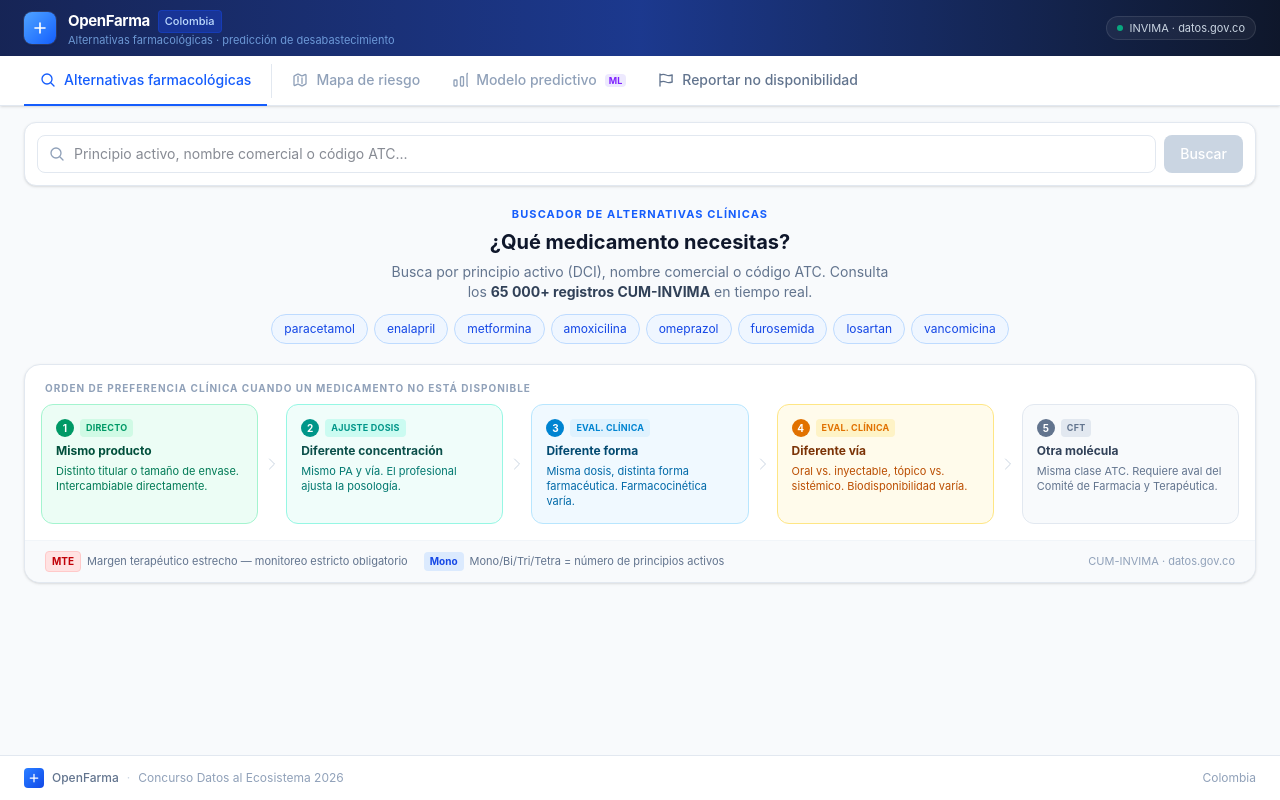
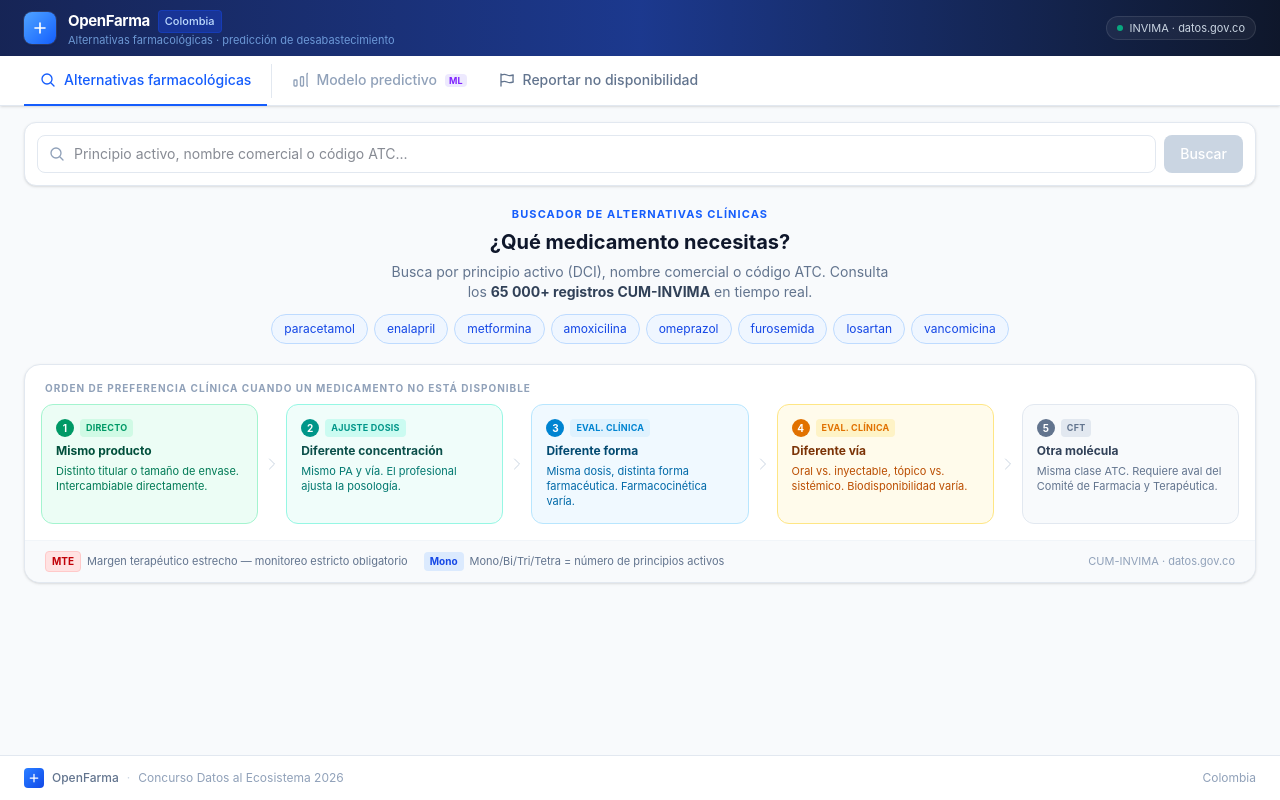
Before and after one commit to vamanrique/OpenFarma, a React (Vite) app in the folder frontend/: page / in a window 1280 px wide. Built offline with nearby package versions, Linux system fonts and the light colour scheme.

Commit message:
feat: remove mapa de riesgo tab
Co-Authored-By: Claude Sonnet 4.6 <noreply@anthropic.com>

```diff
--- a/frontend/src/App.tsx
+++ b/frontend/src/App.tsx
@@ -1,10 +1,9 @@
 import { useState, Fragment } from 'react'
 import BuscadorMedicamentos from './components/BuscadorMedicamentos'
-import MapaRiesgo from './components/MapaRiesgo'
 import PanelModelo from './components/PanelModelo'
 import FormularioReporte from './components/FormularioReporte'
 
-type Tab = 'busqueda' | 'mapa' | 'modelo' | 'reportes'
+type Tab = 'busqueda' | 'modelo' | 'reportes'
 
 const TABS: {
   id: Tab
@@ -25,18 +24,6 @@ const TABS: {
       </svg>
     ),
     meta: '65,420 medicamentos CUM · tiempo real',
-  },
-  {
-    id: 'mapa',
-    label: 'Mapa de riesgo',
-    short: 'Mapa',
-    secondary: true,
-    icon: (
-      <svg className="w-4 h-4 shrink-0" fill="none" viewBox="0 0 24 24" stroke="currentColor" strokeWidth={2}>
-        <path strokeLinecap="round" strokeLinejoin="round" d="M9 6.75V15m6-6v8.25m.503 3.498 4.875-2.437c.381-.19.622-.58.622-1.006V4.82c0-.836-.88-1.38-1.628-1.006l-3.869 1.934c-.317.159-.69.159-1.006 0L9.503 3.252a1.125 1.125 0 0 0-1.006 0L3.622 5.689C3.24 5.88 3 6.27 3 6.695V19.18c0 .836.88 1.38 1.628 1.006l3.869-1.934c.317-.159.69-.159 1.006 0l4.994 2.497c.317.158.69.158 1.006 0z" />
-      </svg>
-    ),
-    meta: '33 departamentos · predicción de desabastecimiento',
   },
   {
     id: 'modelo',
@@ -141,7 +128,6 @@ export default function App() {
       {/* Contenido principal */}
       <main className="flex-1 max-w-7xl mx-auto w-full px-4 sm:px-6 py-4">
         {tab === 'busqueda' && <BuscadorMedicamentos />}
-        {tab === 'mapa'     && <MapaRiesgo />}
         {tab === 'modelo'   && <PanelModelo />}
         {tab === 'reportes' && <FormularioReporte />}
       </main>
```
Also changed, not shown: 5 other files (tests, documents, lock files or other folders).
